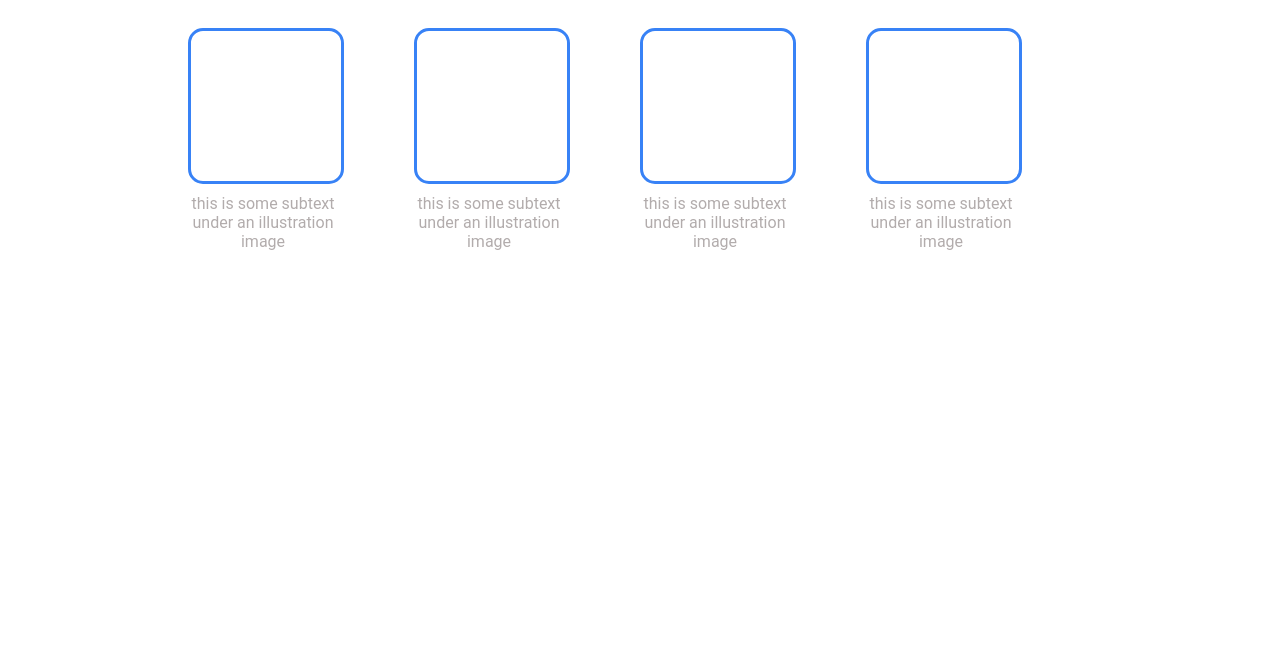
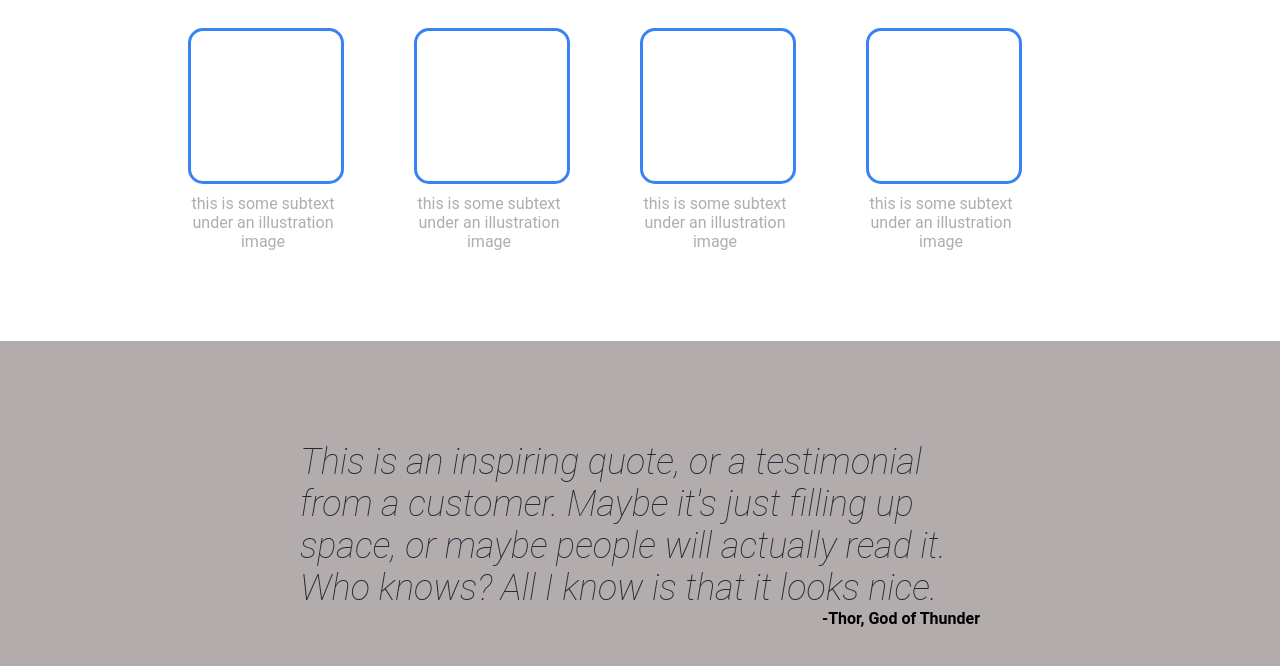
Before and after one commit to FarisGoralija/landing-page, a plain HTML site: page index.html in a window 1280 px wide. Shown: the part 528-1194 px from the top of the page. Before the commit the page ends 869 px from the top, so only its background shows below. Drawn offline with Linux system fonts and the light colour scheme.

Commit message:
Finished the quote part

```diff
--- a/index.html
+++ b/index.html
@@ -58,6 +58,14 @@
         </div>
     </div>
 
+    <div class="quote">
+        <div class="text">
+            <div class="quote-text">This is an inspiring quote, or a testimonial from a customer. Maybe it's just filling up space, or maybe people will actually read it. Who knows? All I know is that it looks nice.</div>
+        </div>
+        <div class="author">
+            <div class="author-text">-Thor, God of Thunder</div>
+        </div>
+    </div>
 
 
 </body>
--- a/styles.css
+++ b/styles.css
@@ -130,3 +130,29 @@ body{
     margin-top: 10px;
     color: rgb(178, 172, 172);
 }
+
+.quote{
+    display: flex;
+    flex-direction: column;
+    padding: 100px;
+    padding-left: 300px;
+    padding-right: 300px;
+    background-color: rgb(178, 172, 172);
+}
+
+.quote-text{
+    font-size: 36px;
+    font-weight: lighter;
+    font-style: italic;
+    color: #1F2937;
+}
+
+
+.author{
+    display: flex;
+    justify-content: flex-end;
+}
+
+.author-text{
+    font-weight: bold;
+}
```
